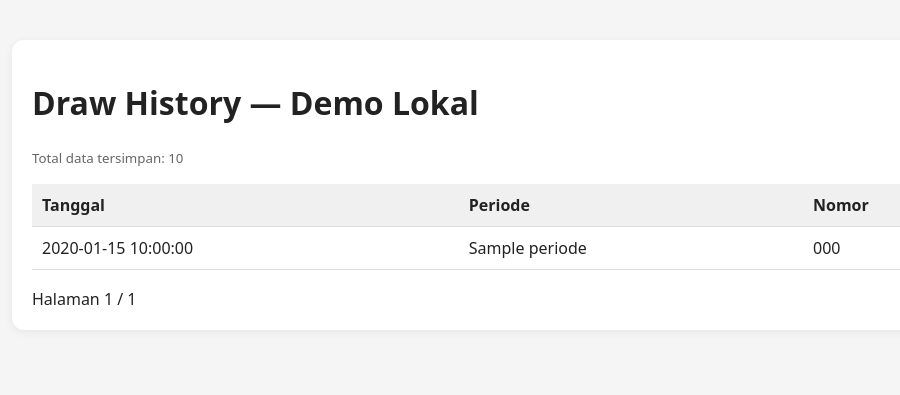
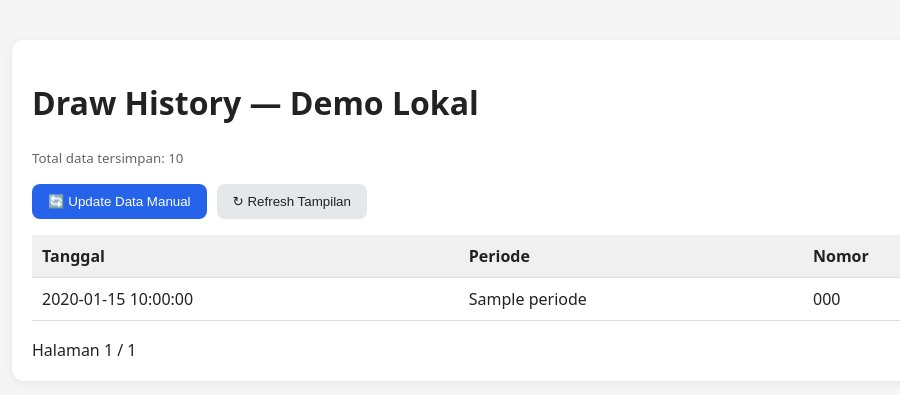
Before and after one commit to ag-bhg/Data, a Flask app: template templates/index.html in a window 1280 px wide. Shown: the top 395 px of the page, without its empty margins (128-1028 px from the left). Run offline with Flask 3, Linux system fonts and the light colour scheme; the template is opened without the code that fills it: most values are stand-ins (such as "Sample title", 1, 10 or a date in 2020).

Commit message:
Update index.html

```diff
--- a/templates/index.html
+++ b/templates/index.html
@@ -16,6 +16,14 @@
     .msg{padding:10px;border-radius:8px;margin:10px 0}
     .success{background:#e7f7e7}.error{background:#fde8e8}
     small{color:#666}
+    .actions{display:flex;gap:10px;flex-wrap:wrap;margin-top:14px}
+    .btn-update{background:#2563eb;color:#fff}
+    .btn-refresh{background:#e5e7eb;color:#222}
+    button:disabled{opacity:.6;cursor:not-allowed}
+    .spinner{display:none;align-items:center;gap:8px;margin-top:10px;color:#555}
+    .spinner.show{display:flex}
+    .spinner .dot{width:14px;height:14px;border:2px solid #ccc;border-top-color:#2563eb;border-radius:50%;animation:spin .7s linear infinite}
+    @keyframes spin{to{transform:rotate(360deg)}}
   </style>
 </head>
 <body>
@@ -28,6 +36,14 @@
       <div class="msg {{ category }}">{{ message }}</div>
     {% endfor %}
   {% endwith %}
+
+  <div id="jsMsg"></div>
+
+  <div class="actions">
+    <button id="btnUpdate" class="btn-update" onclick="jalankanUpdateManual()">🔄 Update Data Manual</button>
+    <button id="btnRefresh" class="btn-refresh" onclick="location.reload()">↻ Refresh Tampilan</button>
+  </div>
+  <div class="spinner" id="spinner"><span class="dot"></span> Sedang membaca 30 halaman dari sumber, mohon tunggu...</div>
 
   <table>
     <thead><tr><th>Tanggal</th><th>Periode</th><th>Nomor</th></tr></thead>
@@ -50,5 +66,57 @@
     {% if page < pages %}<a href="?page={{ page+1 }}">Berikutnya →</a>{% endif %}
   </div>
 </div>
+
+<script>
+async function jalankanUpdateManual() {
+  const kode = prompt("Masukkan kode pengaman untuk update manual:");
+  if (kode === null) return; // dibatalkan
+
+  if (kode !== "13579") {
+    tampilkanPesan("Kode pengaman salah. Update dibatalkan.", "error");
+    return;
+  }
+
+  const btnUpdate = document.getElementById("btnUpdate");
+  const btnRefresh = document.getElementById("btnRefresh");
+  const spinner = document.getElementById("spinner");
+
+  btnUpdate.disabled = true;
+  btnRefresh.disabled = true;
+  spinner.classList.add("show");
+  tampilkanPesan("", "");
+
+  try {
+    const res = await fetch("/api/manual-sync", {
+      method: "POST",
+      headers: { "Content-Type": "application/json" },
+      body: JSON.stringify({ kode })
+    });
+    const data = await res.json();
+
+    if (data.ok) {
+      tampilkanPesan(
+        `Update selesai. Halaman dibaca: ${data.pages_scanned}, data baru: ${data.new_rows}, tersimpan/berubah: ${data.changed}${data.caught_up ? " (sudah mengejar sampai data lama)" : " (masih ada gap, ulangi jika perlu)"}.`,
+        "success"
+      );
+      setTimeout(() => location.reload(), 1200);
+    } else {
+      tampilkanPesan("Gagal update: " + (data.error || "unknown error"), "error");
+    }
+  } catch (err) {
+    tampilkanPesan("Gagal menghubungi server: " + err, "error");
+  } finally {
+    btnUpdate.disabled = false;
+    btnRefresh.disabled = false;
+    spinner.classList.remove("show");
+  }
+}
+
+function tampilkanPesan(teks, kategori) {
+  const el = document.getElementById("jsMsg");
+  if (!teks) { el.innerHTML = ""; return; }
+  el.innerHTML = `<div class="msg ${kategori}">${teks}</div>`;
+}
+</script>
 </body>
 </html>
```
